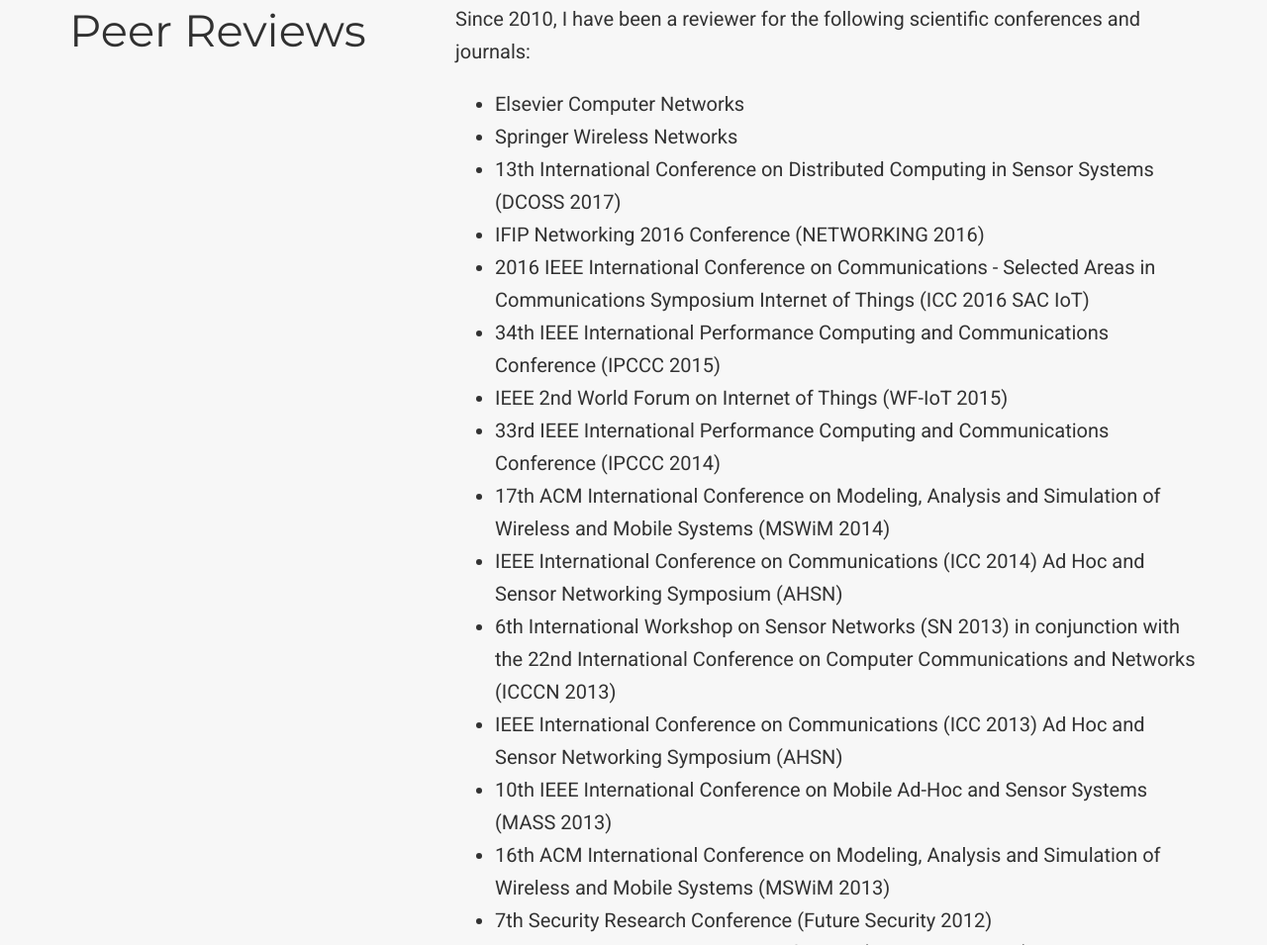
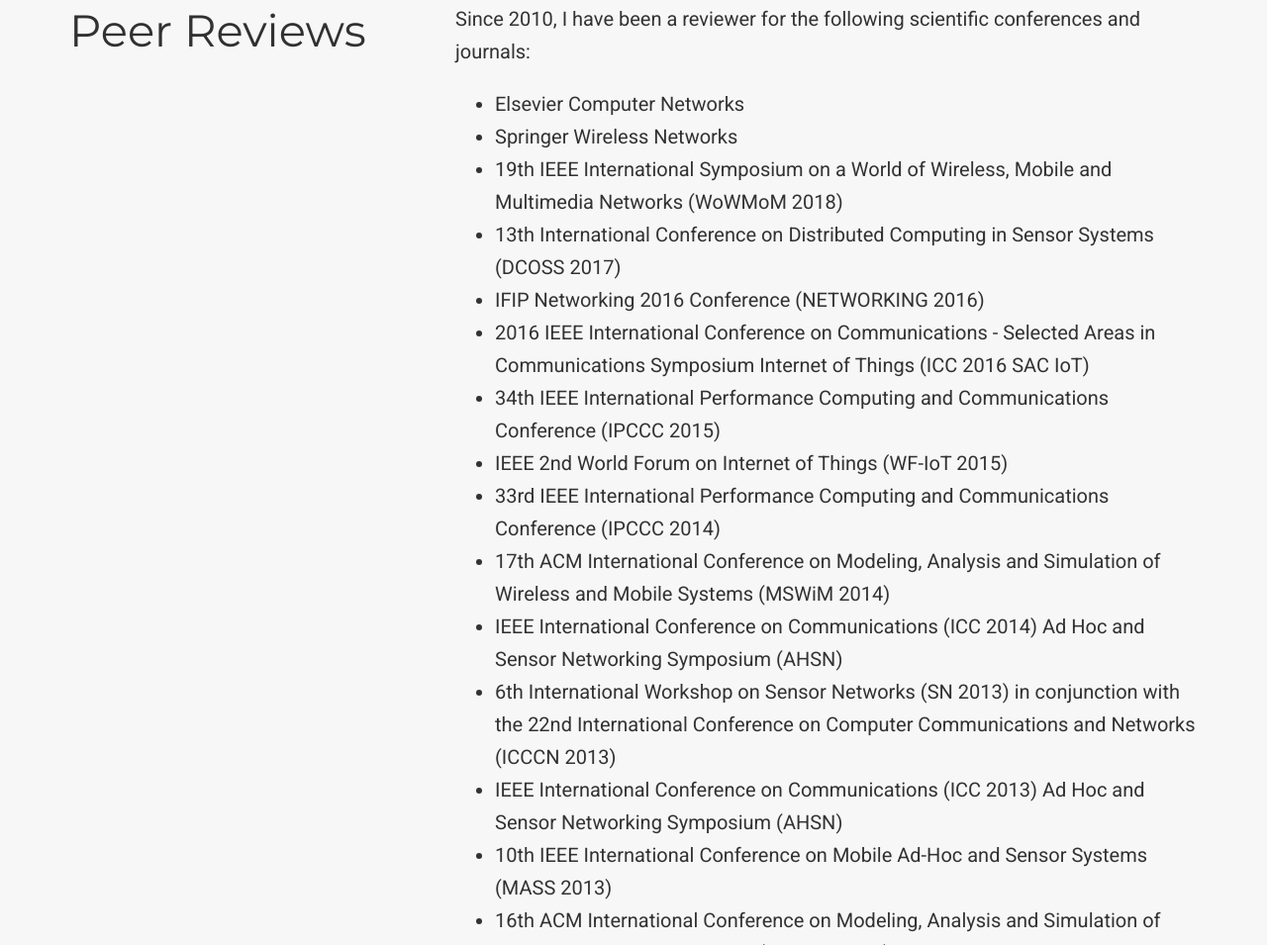
Before and after one commit to schwamborn/schwamborn.github.io, a plain HTML site: page index.html in a window 1280 px wide. Shown: the part 2492-3447 px from the top of the page at 99% size. Drawn offline with nearby package versions, Linux system fonts and the light colour scheme; some icons are missing.

Commit message:
rebuilding site Mon Mar  5 14:01:43 CET 2018

```diff
--- a/index.html
+++ b/index.html
@@ -683,6 +683,7 @@
 <ul>
 <li>Elsevier Computer Networks</li>
 <li>Springer Wireless Networks</li>
+<li>19th IEEE International Symposium on a World of Wireless, Mobile and Multimedia Networks (WoWMoM 2018)</li>
 <li>13th International Conference on Distributed Computing in Sensor Systems (DCOSS 2017)</li>
 <li>IFIP Networking 2016 Conference (NETWORKING 2016)</li>
 <li>2016 IEEE International Conference on Communications - Selected Areas in Communications Symposium Internet of Things (ICC 2016 SAC IoT)</li>
```
